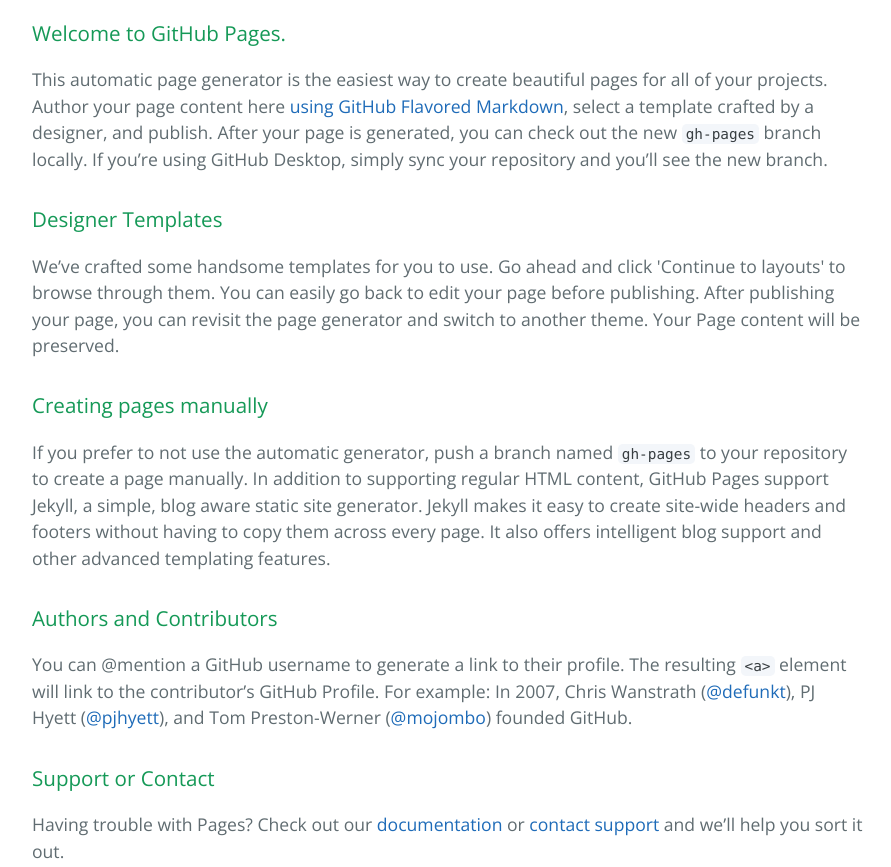
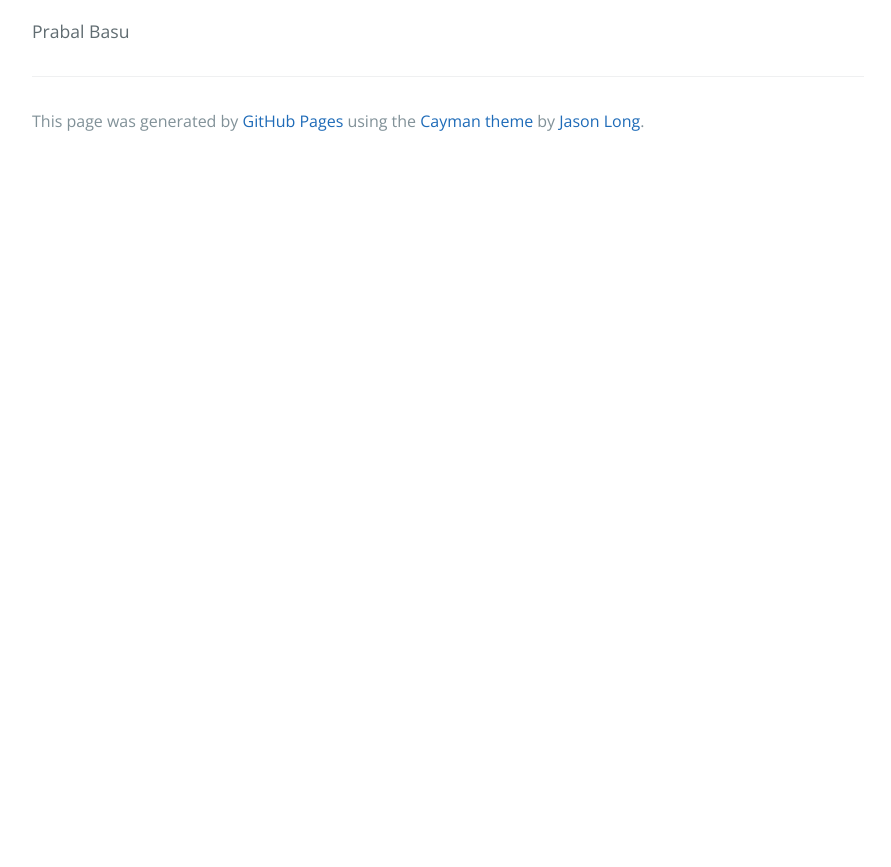
Before and after one commit to prabalb/prabalb.github.io, a plain HTML site: page index.html in a window 1280 px wide. Shown: the part 440-1307 px from the top of the page, without its empty margins (192-1083 px from the left). After the commit the page ends 800 px from the top, so only its background shows below. Drawn offline with nearby package versions, Linux system fonts and the light colour scheme.

Commit message:
Replace master branch with page content via GitHub

```diff
--- a/index.html
+++ b/index.html
@@ -16,30 +16,7 @@
     </section>
 
     <section class="main-content">
-      <h3>
-<a id="welcome-to-github-pages" class="anchor" href="#welcome-to-github-pages" aria-hidden="true"><span aria-hidden="true" class="octicon octicon-link"></span></a>Welcome to GitHub Pages.</h3>
-
-<p>This automatic page generator is the easiest way to create beautiful pages for all of your projects. Author your page content here <a href="https://guides.github.com/features/mastering-markdown/">using GitHub Flavored Markdown</a>, select a template crafted by a designer, and publish. After your page is generated, you can check out the new <code>gh-pages</code> branch locally. If you’re using GitHub Desktop, simply sync your repository and you’ll see the new branch.</p>
-
-<h3>
-<a id="designer-templates" class="anchor" href="#designer-templates" aria-hidden="true"><span aria-hidden="true" class="octicon octicon-link"></span></a>Designer Templates</h3>
-
-<p>We’ve crafted some handsome templates for you to use. Go ahead and click 'Continue to layouts' to browse through them. You can easily go back to edit your page before publishing. After publishing your page, you can revisit the page generator and switch to another theme. Your Page content will be preserved.</p>
-
-<h3>
-<a id="creating-pages-manually" class="anchor" href="#creating-pages-manually" aria-hidden="true"><span aria-hidden="true" class="octicon octicon-link"></span></a>Creating pages manually</h3>
-
-<p>If you prefer to not use the automatic generator, push a branch named <code>gh-pages</code> to your repository to create a page manually. In addition to supporting regular HTML content, GitHub Pages support Jekyll, a simple, blog aware static site generator. Jekyll makes it easy to create site-wide headers and footers without having to copy them across every page. It also offers intelligent blog support and other advanced templating features.</p>
-
-<h3>
-<a id="authors-and-contributors" class="anchor" href="#authors-and-contributors" aria-hidden="true"><span aria-hidden="true" class="octicon octicon-link"></span></a>Authors and Contributors</h3>
-
-<p>You can @mention a GitHub username to generate a link to their profile. The resulting <code>&lt;a&gt;</code> element will link to the contributor’s GitHub Profile. For example: In 2007, Chris Wanstrath (<a href="https://github.com/defunkt" class="user-mention">@defunkt</a>), PJ Hyett (<a href="https://github.com/pjhyett" class="user-mention">@pjhyett</a>), and Tom Preston-Werner (<a href="https://github.com/mojombo" class="user-mention">@mojombo</a>) founded GitHub.</p>
-
-<h3>
-<a id="support-or-contact" class="anchor" href="#support-or-contact" aria-hidden="true"><span aria-hidden="true" class="octicon octicon-link"></span></a>Support or Contact</h3>
-
-<p>Having trouble with Pages? Check out our <a href="https://help.github.com/pages">documentation</a> or <a href="https://github.com/contact">contact support</a> and we’ll help you sort it out.</p>
+      <p>Prabal Basu</p>
 
       <footer class="site-footer">
 
```
Also changed, not shown: params.json (+1 -1 lines).
